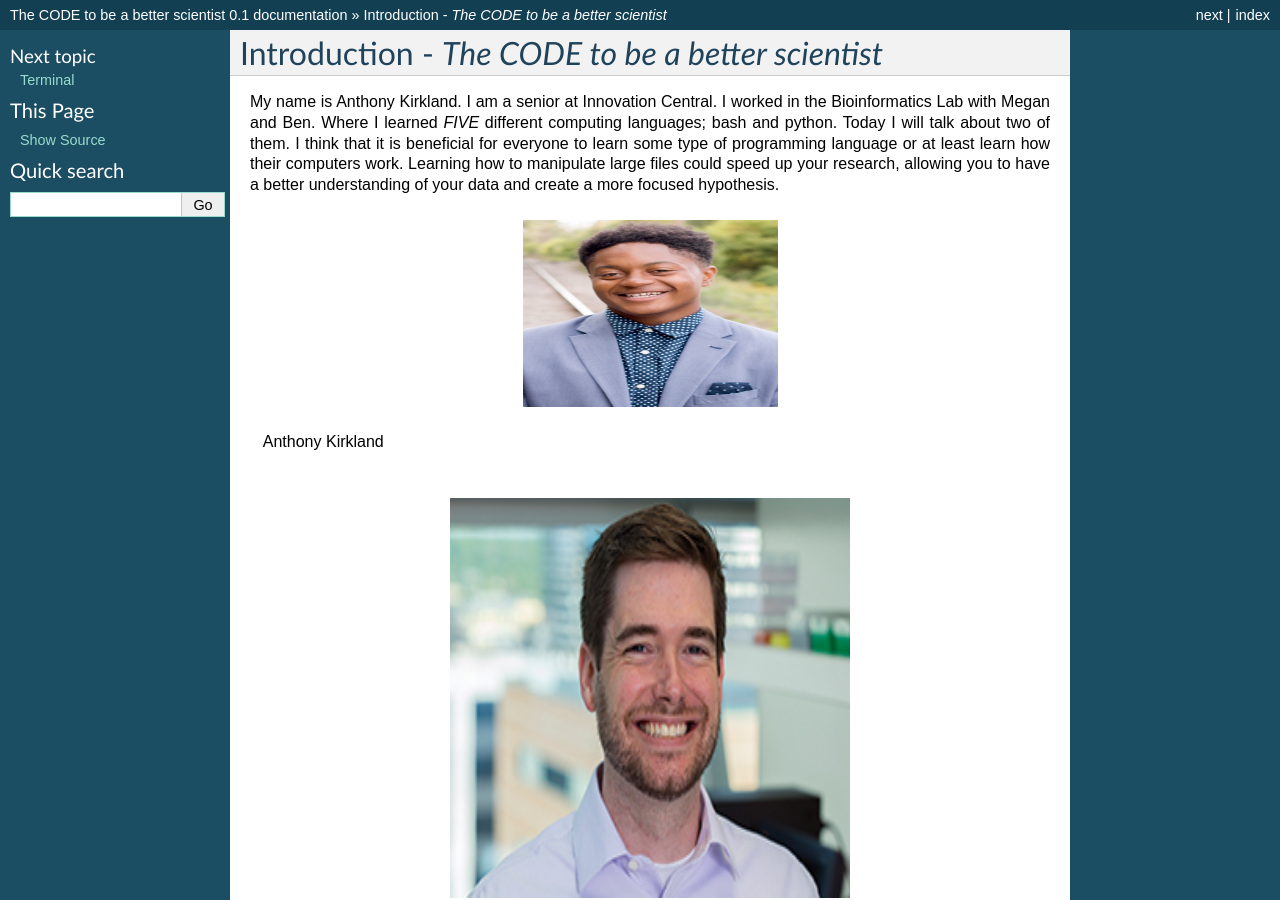
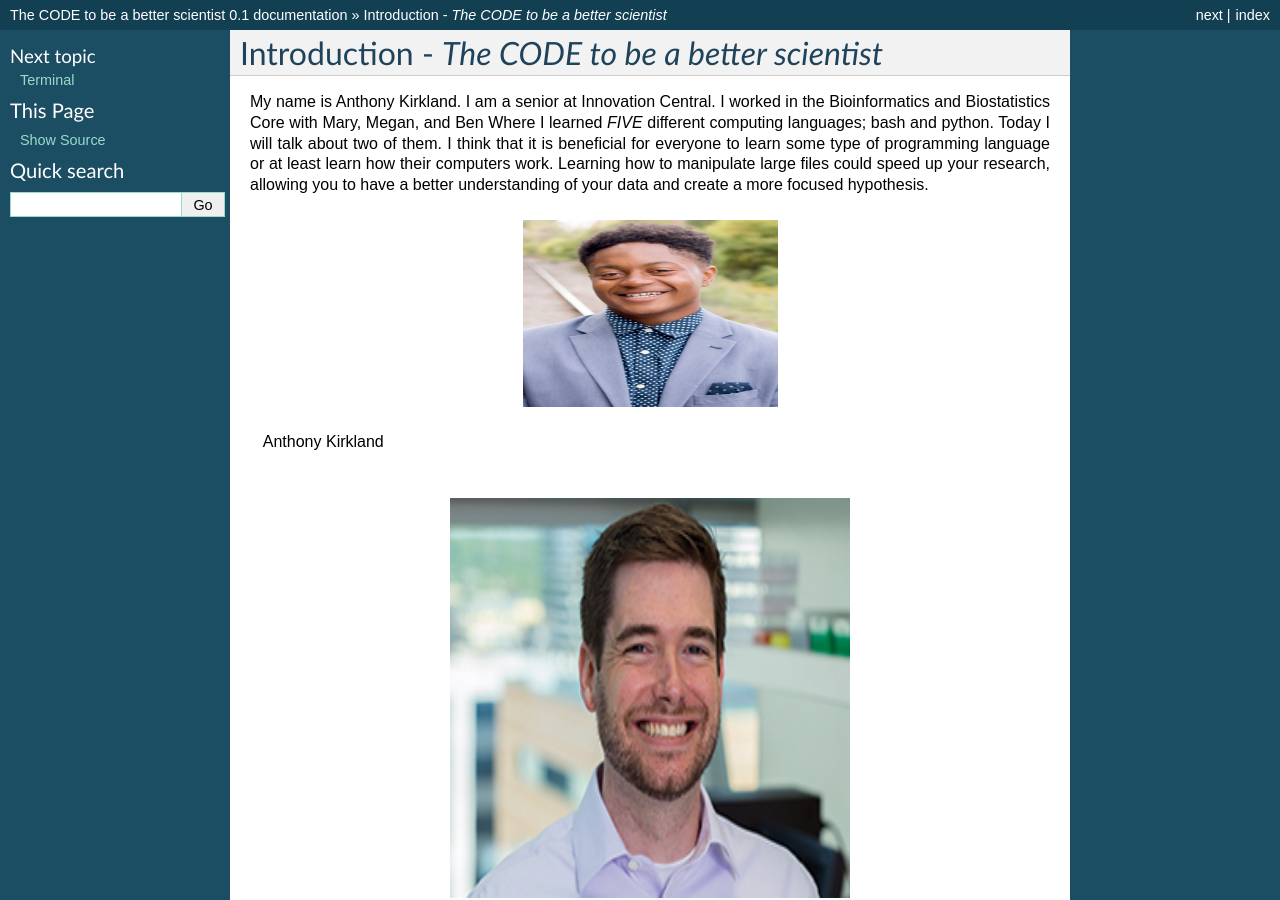
Before and after one commit to akirk616/Anthonys_Teaching_documentation, a Sphinx documentation site: the page built from source/index.rst, in a window 1280 px wide and 900 px high. Built offline with Sphinx 7.4.7, drawn with Linux system fonts in a browser that asks for light colours.

Commit message:
Update index.rst

```diff
--- a/source/index.rst
+++ b/source/index.rst
@@ -5,7 +5,7 @@
 
 Introduction - *The CODE to be a better scientist*
 ============
-My name is Anthony Kirkland. I am a senior at Innovation Central. I worked in the Bioinformatics Lab with Megan and Ben. Where I learned *FIVE* different computing languages; bash and python. Today I will talk about two of them. I think that it is beneficial for everyone to learn some type of programming language or at least learn how their computers work. Learning how to manipulate large files could speed up your research, allowing you to have a better understanding of your data and create a more focused hypothesis.
+My name is Anthony Kirkland. I am a senior at Innovation Central. I worked in the Bioinformatics and Biostatistics Core with Mary, Megan, and Ben Where I learned *FIVE* different computing languages; bash and python. Today I will talk about two of them. I think that it is beneficial for everyone to learn some type of programming language or at least learn how their computers work. Learning how to manipulate large files could speed up your research, allowing you to have a better understanding of your data and create a more focused hypothesis.
 
 
 .. figure:: AnthonyKirkland.jpg
```
